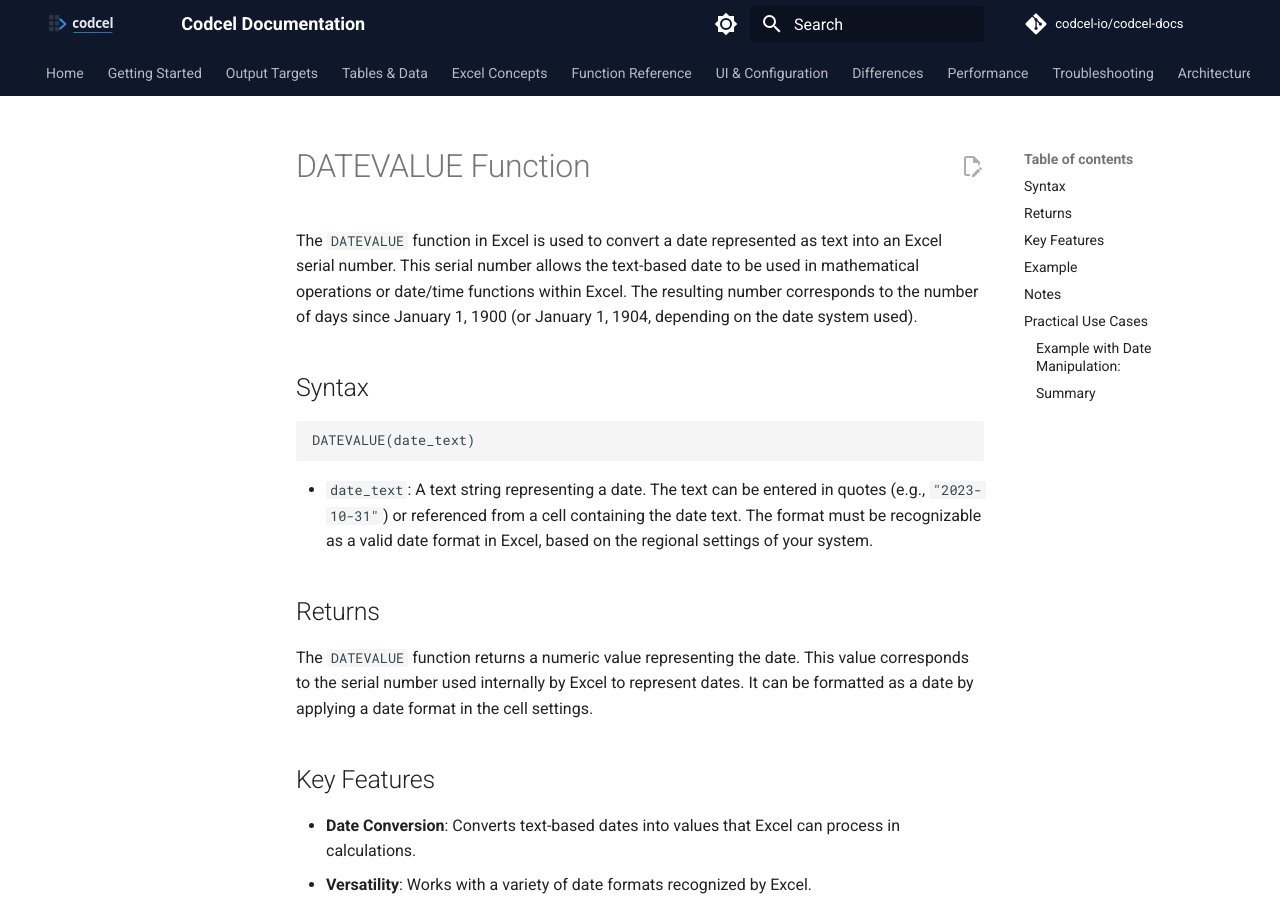
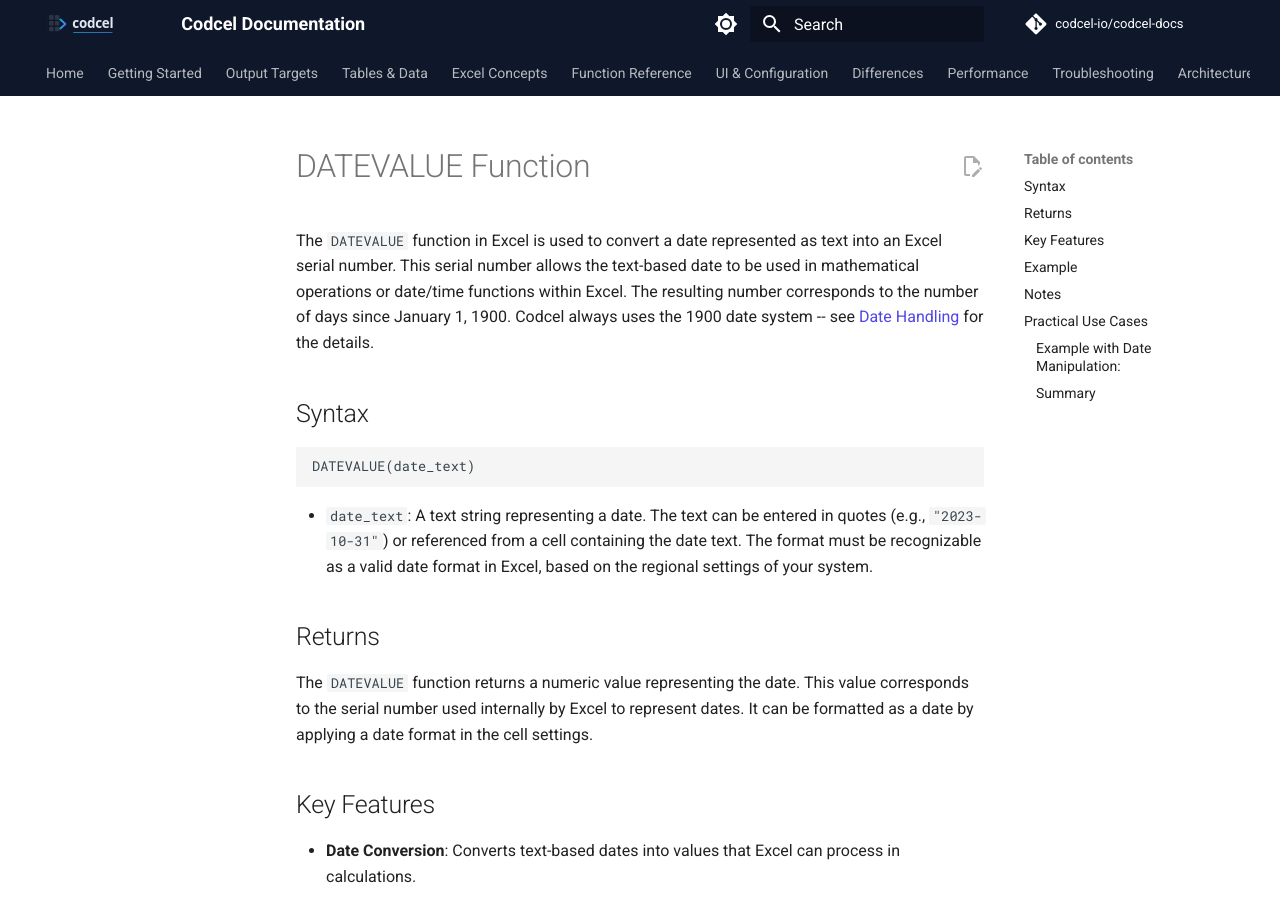
Before and after one commit to codcel-io/codcel-docs, an MkDocs documentation site: the page built from user-guide/date-time-functions/date-value.md, in a window 1280 px wide and 900 px high. Built offline with MkDocs 1.6.1 and Material for MkDocs 9.7.7, drawn with Linux system fonts in a browser that asks for light colours; comment, search, counter and statistics services are not loaded.

Commit message:
Update the documentation to match the actual code base.

```diff
--- a/user-guide/date-time-functions/date-value.md
+++ b/user-guide/date-time-functions/date-value.md
@@ -10,8 +10,8 @@ See LICENSE in the project root.
 
 The `DATEVALUE` function in Excel is used to convert a date represented as text into an Excel serial number. This serial
 number allows the text-based date to be used in mathematical operations or date/time functions within Excel. The
-resulting number corresponds to the number of days since January 1, 1900 (or January 1, 1904, depending on the date
-system used).
+resulting number corresponds to the number of days since January 1, 1900. Codcel always uses the 1900 date system --
+see [Date Handling](../differences/date-handling.md) for the details.
 
 ## Syntax
 
```
